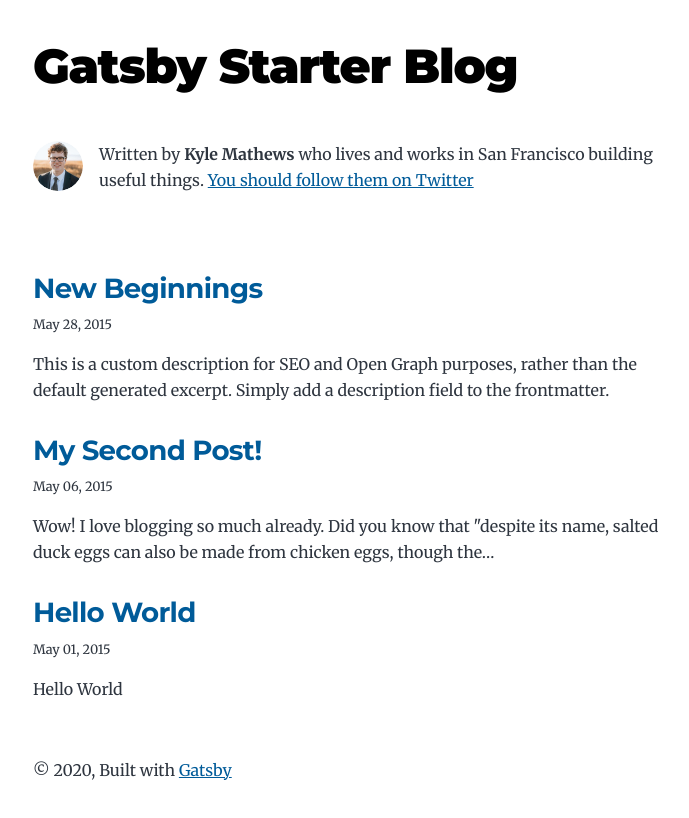
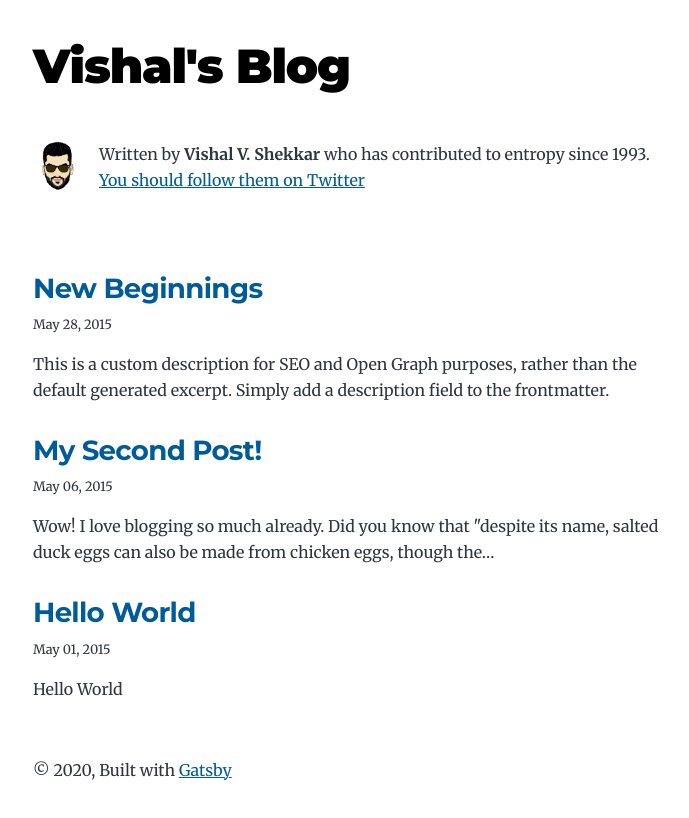
Before and after one commit to vishalvshekkar/vishalvshekkar-website, a Gatsby site: page / in a window 1280 px wide. Shown: the whole page, without its empty margins (291-980 px from the left). Built offline with nearby package versions, Linux system fonts and the light colour scheme; Gatsby itself is replaced by a stand-in of ours.

Commit message:
Setup gatsby blog template. Minor modifications on the template.

```diff
--- a/gatsby-config.js
+++ b/gatsby-config.js
@@ -1,14 +1,14 @@
 module.exports = {
   siteMetadata: {
-    title: `Gatsby Starter Blog`,
+    title: `Vishal's Blog`,
     author: {
-      name: `Kyle Mathews`,
-      summary: `who lives and works in San Francisco building useful things.`,
+      name: `Vishal V. Shekkar`,
+      summary: `who has contributed to entropy since 1993.`,
     },
     description: `A starter blog demonstrating what Gatsby can do.`,
-    siteUrl: `https://gatsby-starter-blog-demo.netlify.app/`,
+    siteUrl: `https://vishalvshekkar.com/`,
     social: {
-      twitter: `kylemathews`,
+      twitter: `vishalvshekkar`,
     },
   },
   plugins: [
@@ -50,12 +50,6 @@
     },
     `gatsby-transformer-sharp`,
     `gatsby-plugin-sharp`,
-    {
-      resolve: `gatsby-plugin-google-analytics`,
-      options: {
-        //trackingId: `ADD YOUR TRACKING ID HERE`,
-      },
-    },
     `gatsby-plugin-feed`,
     {
       resolve: `gatsby-plugin-manifest`,
--- a/src/components/bio.js
+++ b/src/components/bio.js
@@ -12,7 +12,7 @@
 const Bio = () => {
   const data = useStaticQuery(graphql`
     query BioQuery {
-      avatar: file(absolutePath: { regex: "/profile-pic.jpg/" }) {
+      avatar: file(absolutePath: { regex: "/profile-pic.png/" }) {
         childImageSharp {
           fixed(width: 50, height: 50, quality: 95) {
             ...GatsbyImageSharpFixed
```
Also changed, not shown: content/assets/profile-pic.jpg (deleted), content/assets/profile-pic.png (added).
